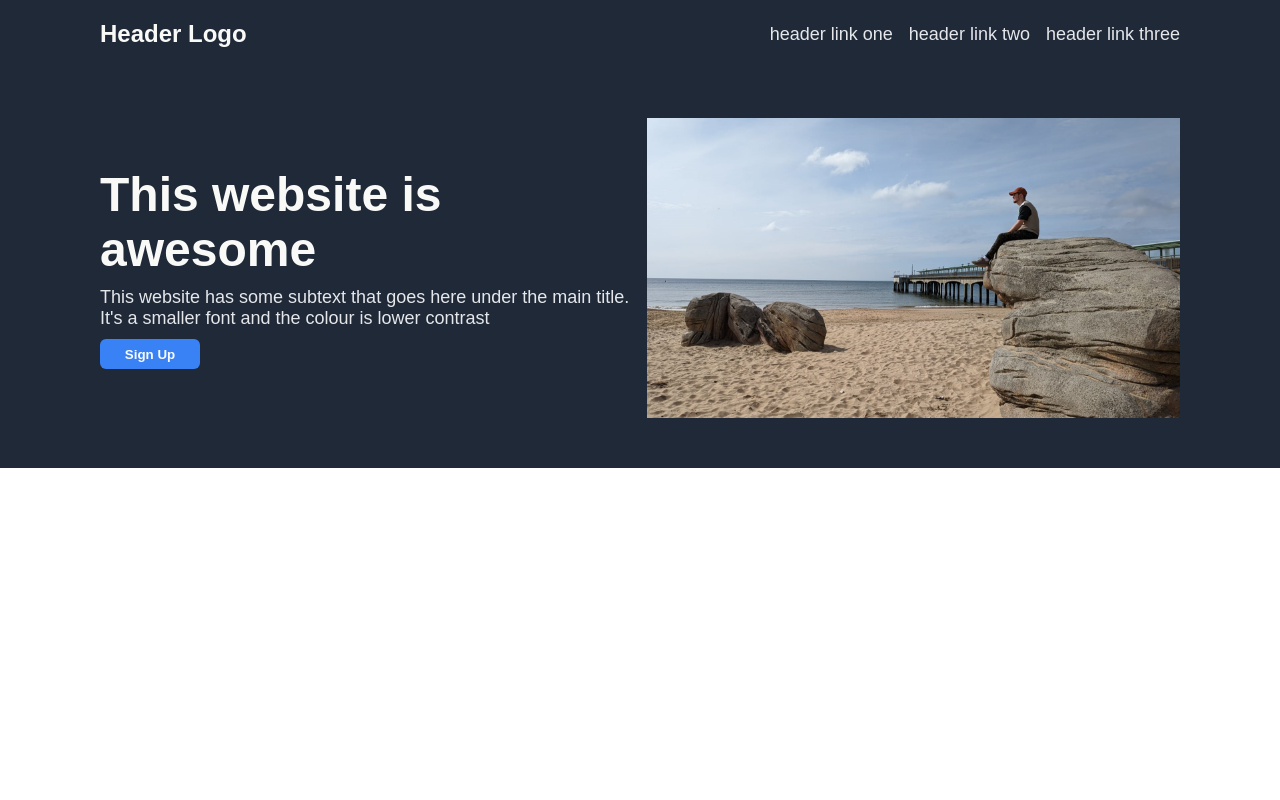
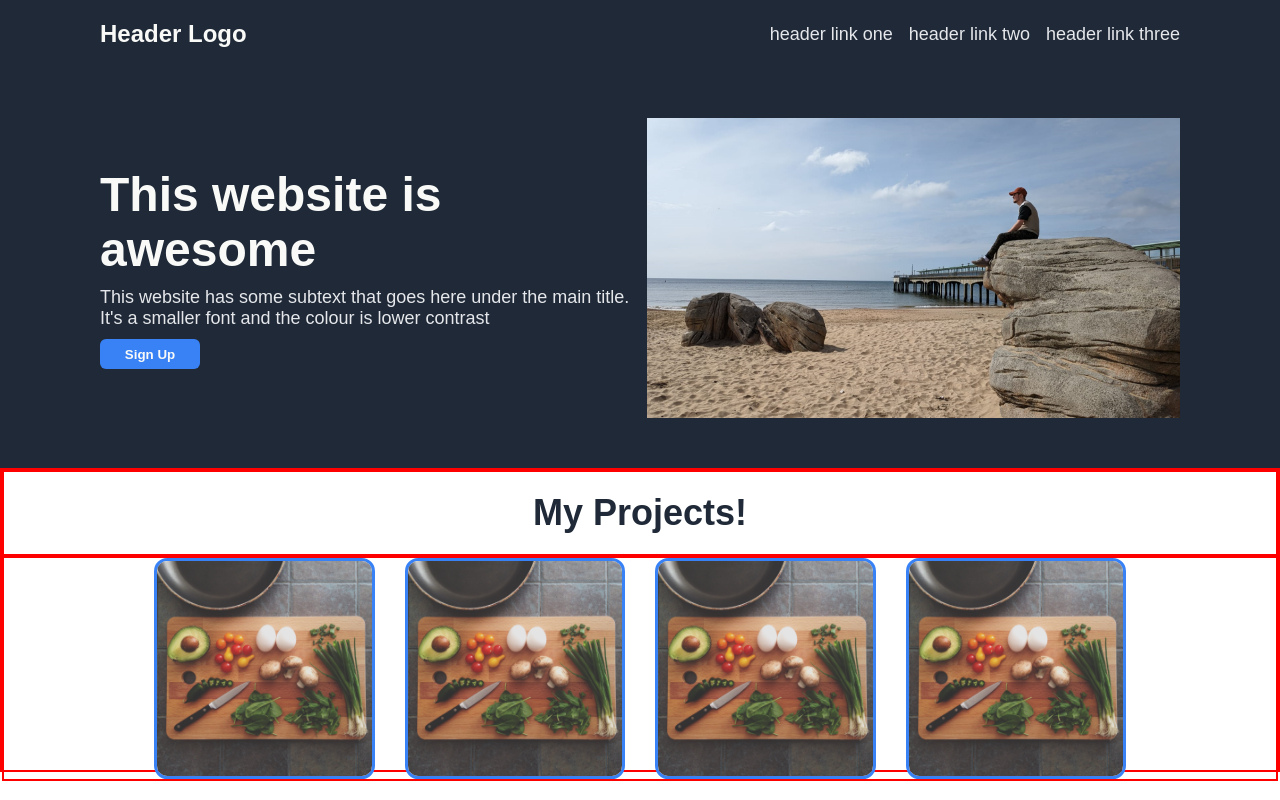
Before and after one commit to Mtlightfoot/matt-portfolio, a plain HTML site: page index.html in a window 1280 px wide. Drawn offline with Linux system fonts and the light colour scheme.

Commit message:
Added my projects section and also 4 images with borders

```diff
--- a/index.html
+++ b/index.html
@@ -32,14 +32,33 @@
             <button>Sign Up</button>
         </div>
         <div class="right">
-            <img src="img/matt-landscape.jpg" alt="A picture of myself on top of a hill overlooking the countryside" >
+            <img class="hero-image" src="img/matt-landscape.jpg"
+                alt="A picture of myself on top of a hill overlooking the countryside">
         </div>
+    </div>
+    <div class="projects">
+        <h2>My Projects!</h2>
+        <div class="image-container">
+            <div class="image-1">
+                <img src="img/cookbook.jpg" alt="A picture of a chopping board full of vegetables">
+            </div>
+            <div class="image-1">
+                <img src="img/cookbook.jpg" alt="A picture of a chopping board full of vegetables">
+            </div>
+            <div class="image-1">
+                <img src="img/cookbook.jpg" alt="A picture of a chopping board full of vegetables">
+            </div>
+            <div class="image-1">
+                <img src="img/cookbook.jpg" alt="A picture of a chopping board full of vegetables">
+            </div>
+        </div>
+
+    </div>
 
 
 
 
 
-    </div>
 
 
 
--- a/style.css
+++ b/style.css
@@ -58,6 +58,15 @@ h1 {
     font-weight: 700;
 }
 
+h2 {
+    text-align: center;
+    font-size: 36px;
+    color: #1f2937;
+    padding: 20px 0;
+    margin: 0;
+    border: 2px solid red;
+}
+
 .right {
     display: flex;
     flex: 1;
@@ -82,3 +91,27 @@ button {
     height: 30px;
     font-weight: bold;
 }
+
+.projects {
+    display: flex;
+    flex-direction: column;
+    height: 300px;
+    border: 2px solid red;
+}
+
+.image-container {
+    display: flex;
+    gap: 30px;
+    padding: 0 150px;
+    border: 2px solid red;
+}
+
+div.image-1 {
+    display: flex;
+    flex: 1;
+    border-radius: 6%;
+    max-width: 100%;
+    max-height: 100%;
+    border: 3px solid #3882F6;
+    overflow: hidden;
+}
```
Also changed, not shown: img/cookbook.jpg (added).
